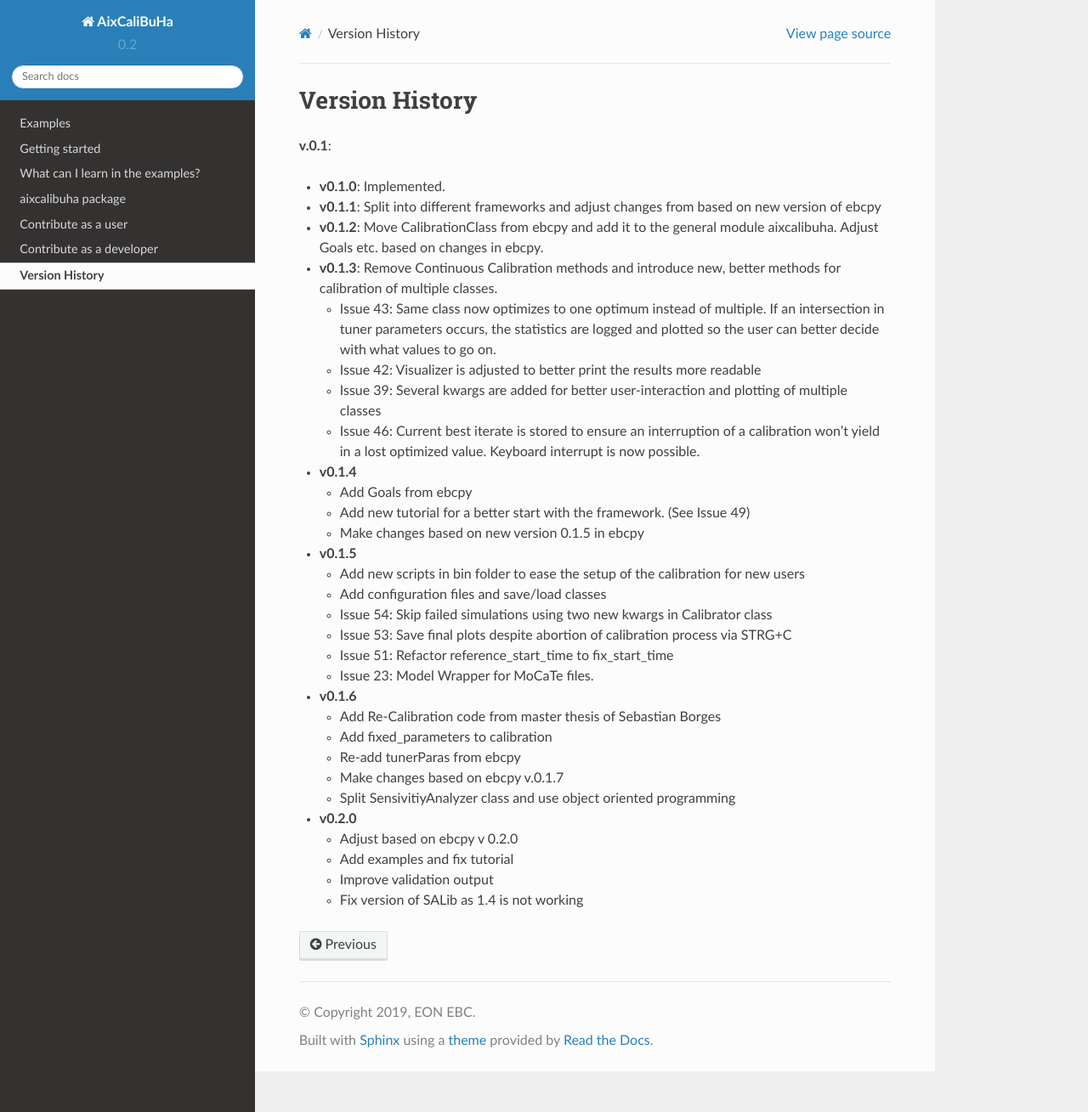
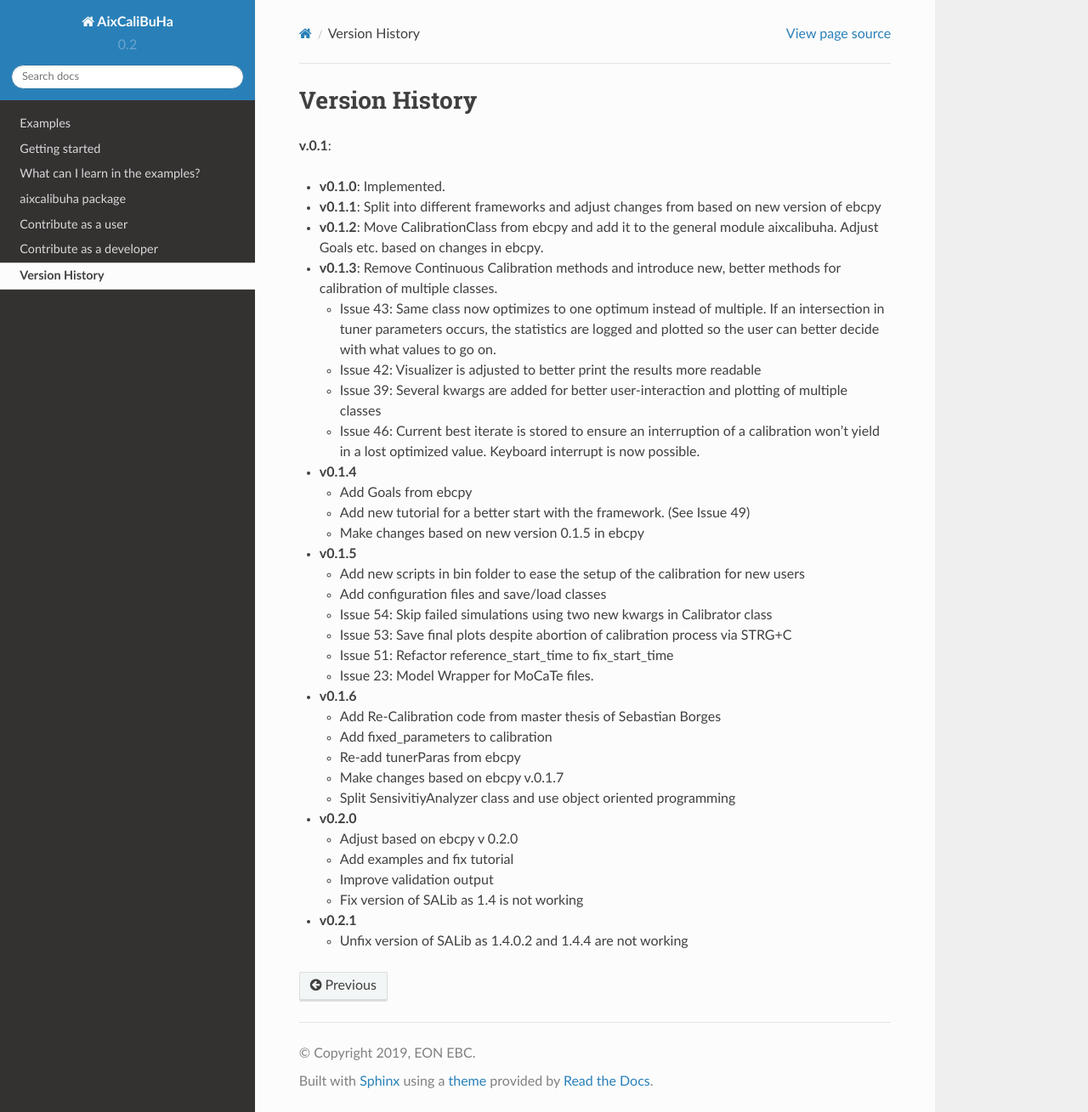
Before and after one commit to RWTH-EBC/AixCaliBuHA, a Sphinx documentation site: the page built from docs/source/version_his.rst, in a window 1280 px wide and 1309 px high. Shown: the whole window at 85% size. Built offline with Sphinx 7.4.7 and the Read the Docs theme 2.0.0, drawn with Linux system fonts in a browser that asks for light colours.

Commit message:
Update version

```diff
--- a/CHANGELOG.md
+++ b/CHANGELOG.md
@@ -35,3 +35,6 @@
    - Add examples and fix tutorial
    - Improve validation output
    - Fix version of SALib as 1.4 is not working
+
+- **v0.2.1**
+   - Unfix version of SALib as 1.4.0.2 and 1.4.4 are not working
--- a/aixcalibuha/__init__.py
+++ b/aixcalibuha/__init__.py
@@ -5,4 +5,4 @@
 from .data_types import CalibrationClass, TunerParas, Goals
 from .calibration import Calibrator, MultipleClassCalibrator
 from .sensitivity_analysis import SobolAnalyzer, MorrisAnalyzer
-__version__ = "0.2.0"
+__version__ = "0.2.1"
--- a/docs/source/conf.py
+++ b/docs/source/conf.py
@@ -67,7 +67,7 @@
 # The short X.Y version.
 version = '0.2'
 # The full version, including alpha/beta/rc tags.
-release = '0.2.0'
+release = '0.2.1'
 
 # The language for content autogenerated by Sphinx. Refer to documentation
 # for a list of supported languages.
--- a/setup.py
+++ b/setup.py
@@ -13,12 +13,12 @@
 
 setuptools.setup(
     name='aixcalibuha',
-    version='0.2.0',
+    version='0.2.1',
     description='Framework used for sensitivity-analysis'
                 'and calibration for models of HVAC '
                 'components.',
     url='https://github.com/RWTH-EBC/AixCaliBuHA',
-    download_url='https://github.com/RWTH-EBC/AixCaliBuHA/archive/refs/tags/0.2.0.tar.gz',
+    download_url='https://github.com/RWTH-EBC/AixCaliBuHA/archive/refs/tags/0.2.1.tar.gz',
     license='MIT',
     author='RWTH Aachen University, E.ON Energy Research Center, Institute '
            'of Energy Efficient Buildings and Indoor Climate',
```
